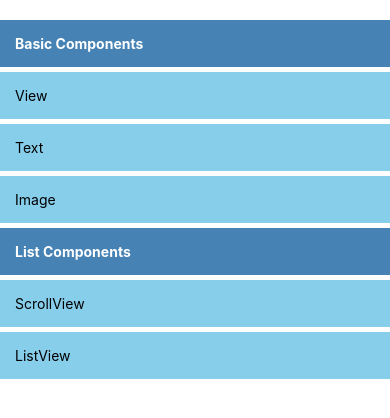
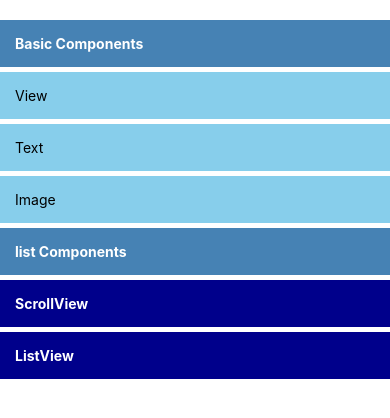
Before and after one commit to rei0101b/react-native-express, a React Native app: screen / in a window 390 px wide. Shown: the top 418 px of the page. Built offline with nearby package versions, Linux system fonts and the light colour scheme.

Commit message:
homogenous

```diff
--- a/App.js
+++ b/App.js
@@ -9,30 +9,35 @@
       {id: 0, text: 'View'},
       {id: 1, text: 'Text'},
       {id: 2, text: 'Image'},
-    ]
+    ],
+    renderItem: ({item}) => {
+      return (
+        <Text style={styles.row}>
+          {item.text}
+        </Text>
+      )
+    }
   },
   {
     id: 1,
-    title: 'List Components',
+    title: 'list Components',
     data: [
       {id: 3, text: 'ScrollView'},
       {id: 4, text: 'ListView'},
-    ]
+    ],
+    renderItem: ({item}) => {
+      return (
+        <Text style={styles.rowDark}>
+          {item.text}
+        </Text>
+      )
+    }
   }
 ]
 
 const extractKey = ({id}) => id
 
 class App extends Component {
-
-  renderItem = ({item}) => {
-    console.log('renderItem');
-    return (
-      <Text style={styles.row}>
-        {item.text}
-      </Text>
-    )
-  }
 
   renderSectionHeader = ({section}) => {
     console.log('renderSection');
@@ -48,7 +53,6 @@
       <SectionList
         style={styles.container}
         sections={sections}
-        renderItem={this.renderItem}
         renderSectionHeader={this.renderSectionHeader}
         keyExtractor={extractKey}
       />
@@ -66,6 +70,13 @@
     marginBottom: 5,
     backgroundColor: 'skyblue',
   },
+  rowDark: {
+    padding: 15,
+    marginBottom: 5,
+    backgroundColor: 'darkblue',
+    color: 'white',
+    fontWeight: 'bold',
+  },
   header: {
     padding: 15,
     marginBottom: 5,
```
